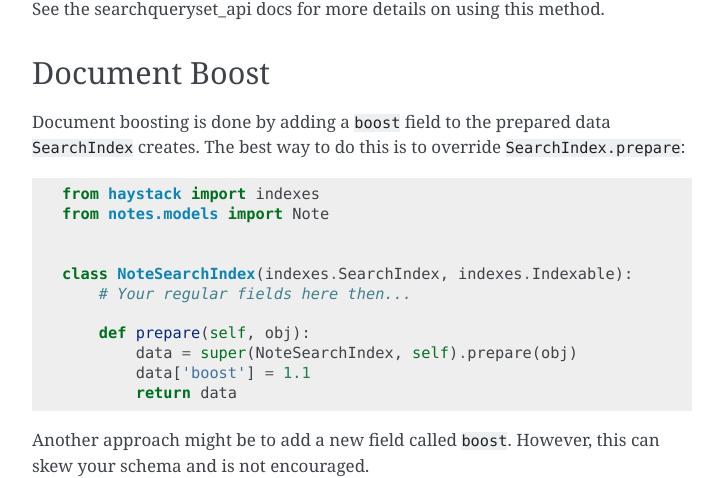
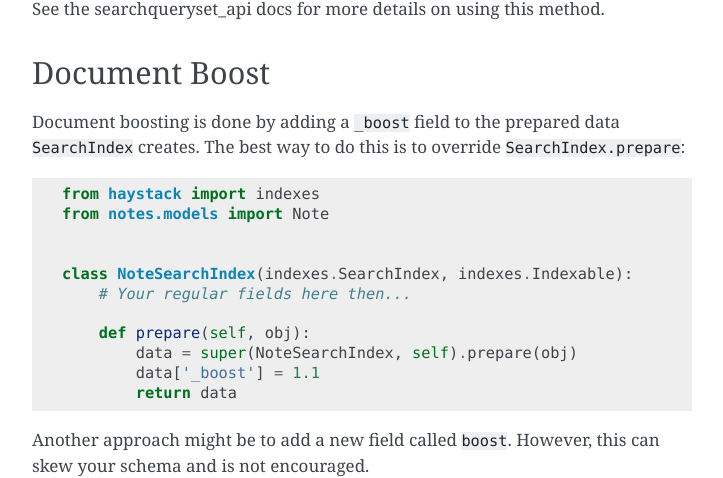
Before and after one commit to django-haystack/django-haystack, a Sphinx documentation site: the page built from docs/boost.rst, in a window 1280 px wide and 900 px high, scrolled down 1006 px. Shown: the part 146-624 px from the top of the window, without its empty margins (388-1111 px from the left). Built offline with Sphinx 7.4.7, drawn with Linux system fonts in a browser that asks for light colours; pages that are not in the unit, such as notebooks, are missing from menus.

```diff
--- a/docs/boost.rst
+++ b/docs/boost.rst
@@ -57,7 +57,7 @@ See the :doc:`searchqueryset_api` docs for more details on using this method.
 Document Boost
 ==============
 
-Document boosting is done by adding a ``boost`` field to the prepared data
+Document boosting is done by adding a ``_boost`` field to the prepared data
 ``SearchIndex`` creates. The best way to do this is to override
 ``SearchIndex.prepare``::
 
@@ -70,7 +70,7 @@ Document boosting is done by adding a ``boost`` field to the prepared data
 
         def prepare(self, obj):
             data = super(NoteSearchIndex, self).prepare(obj)
-            data['boost'] = 1.1
+            data['_boost'] = 1.1
             return data
 
 
```
